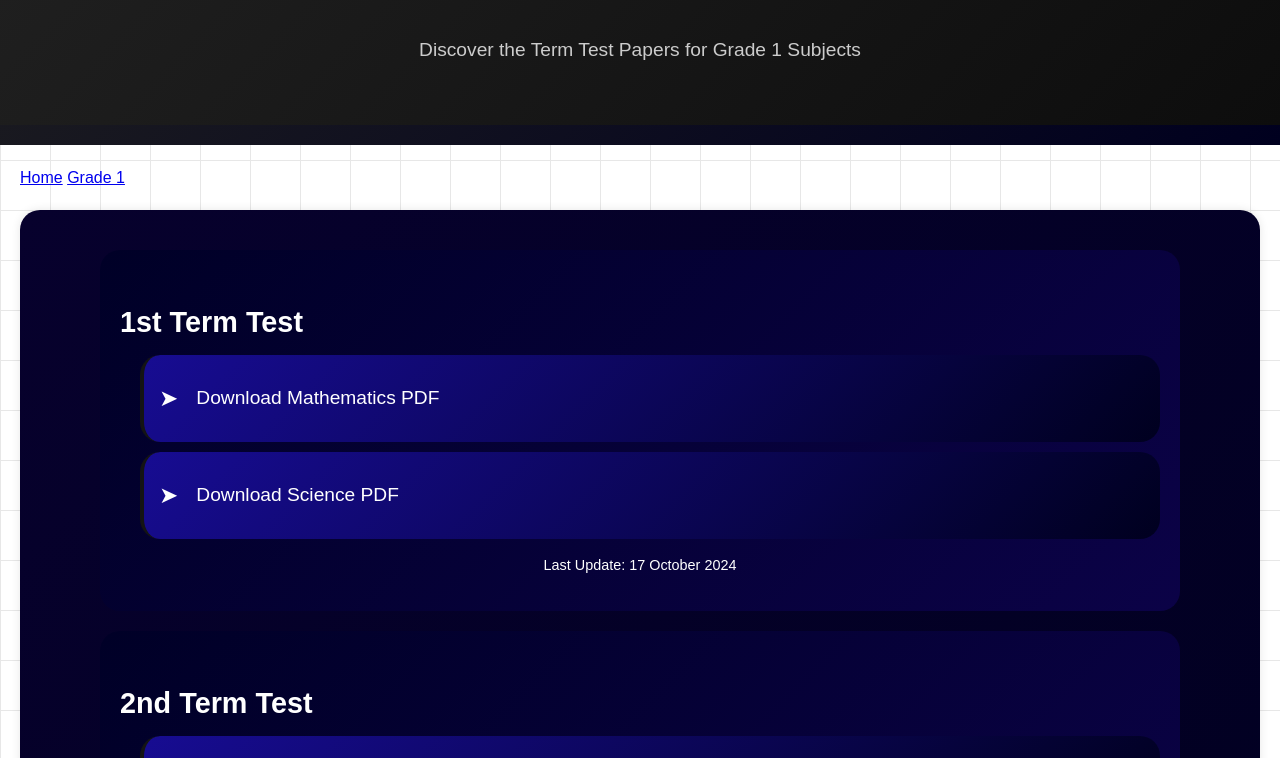
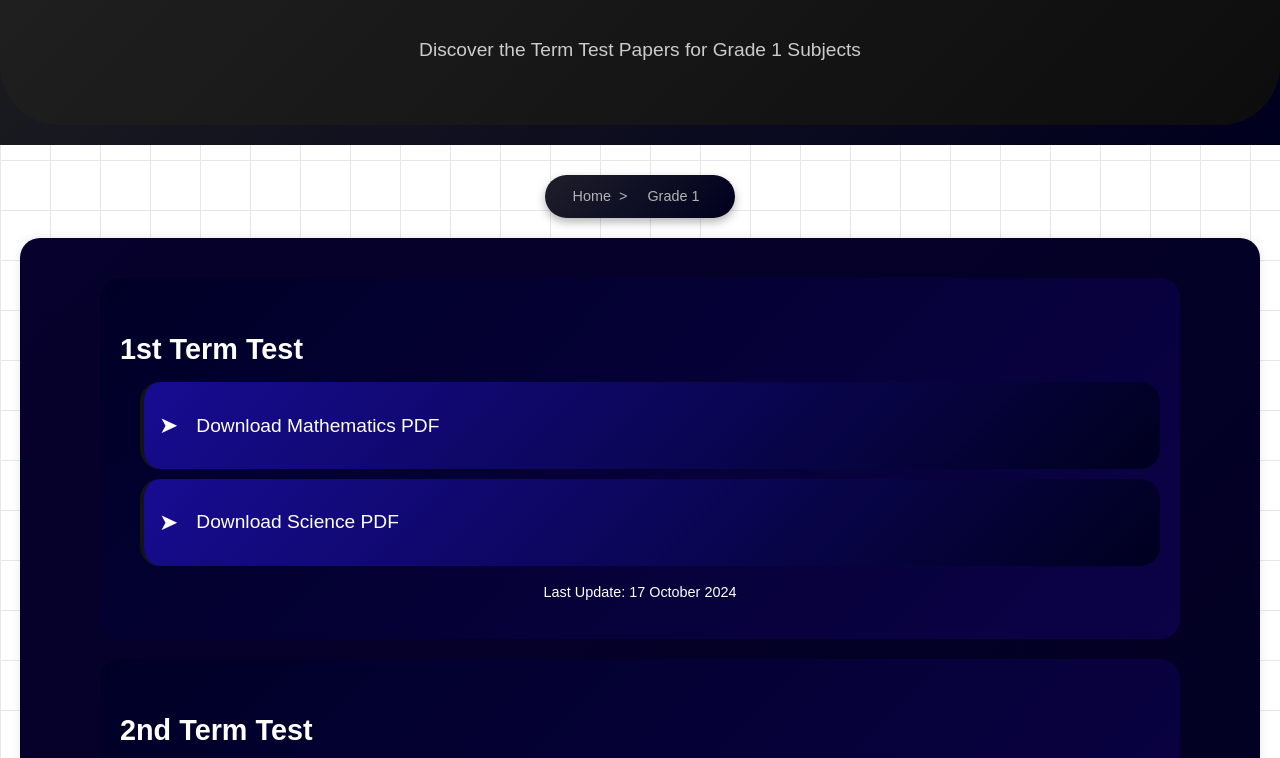
Before and after one commit to bhathiyakaveesh69/html-starter, a website: page grade1-term-tests.html in a window 1280 px wide. Shown: the part 190-948 px from the top of the page. Drawn offline with Linux system fonts and the light colour scheme.

Commit message:
Update PapersZone.css

```diff
--- a/PapersZone.css
+++ b/PapersZone.css
@@ -735,6 +735,48 @@ body.grade-page {
     text-align: center;
     padding: 40px 20px;
     background: linear-gradient(135deg, #212121, #0d0d0d);
+    border-radius: 60px;
+}
+.breadcrumbs-section {
+    display: flex;
+    justify-content: center;
+    margin-top: 10px;
+}
+
+.breadcrumbs {
+    font-size: 0.9em;
+    color: #b3b3b3;
+    background: linear-gradient(135deg, #1e1e2a, #00001f);
+    padding: 10px 20px;
+    border-radius: 30px;
+    box-shadow: 0 4px 10px rgba(0, 0, 0, 0.3);
+    transition: background 0.3s, color 0.3s;
+}
+
+.breadcrumbs a {
+    color: #b3b3b3;
+    text-decoration: none;
+    margin: 0 8px;
+    transition: color 0.3s;
+}
+
+.breadcrumbs a:hover {
+    color: #ffffff;
+}
+
+.breadcrumbs a::after {
+    content: ">";
+    margin-left: 8px;
+    color: #b3b3b3;
+}
+
+.breadcrumbs a:last-child::after {
+    content: "";
+}
+
+.breadcrumbs:hover {
+    background: linear-gradient(135deg, #2b2b40, #0c0c22);
+    color: #ffffff;
 }
 
 .header-content h1 {
```
